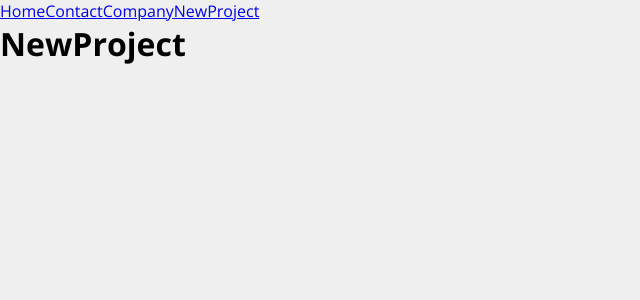
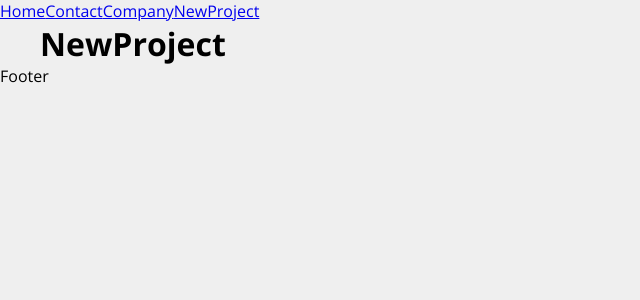
Before and after one commit to Gustavobiz/Custo, a React (Create React App) app in the folder custo/: page /NewProject in a window 1280 px wide. Shown: the top 300 px of the page, without its empty margins (0-640 px from the left). Built offline with nearby package versions, Linux system fonts and the light colour scheme.

Commit message:
feat: container

```diff
--- a/custo/src/App.js
+++ b/custo/src/App.js
@@ -24,6 +24,7 @@
           <Route path="/NewProject" element={<NewProject />} />
         </Routes>
       </Container>
+      <p>Footer</p>
     </Router>
   );
 }
--- a/custo/src/components/layout/Container.js
+++ b/custo/src/components/layout/Container.js
@@ -1,5 +1,10 @@
+import styles from "./Container.module.css";
 function Container(props) {
-  return <div>{props.children}</div>;
+  return (
+    <div className={`${styles.container} ${styles[props.customClass]}`}>
+      {props.children}
+    </div>
+  );
 }
 
 export default Container;
--- /dev/null
+++ b/custo/src/components/layout/Container.module.css
@@ -0,0 +1,7 @@
+.container {
+  width: 1200px;
+  justify-content: space-between;
+  display: flex;
+  margin: 0 auto;
+  flex-wrap: wrap;
+}
```
